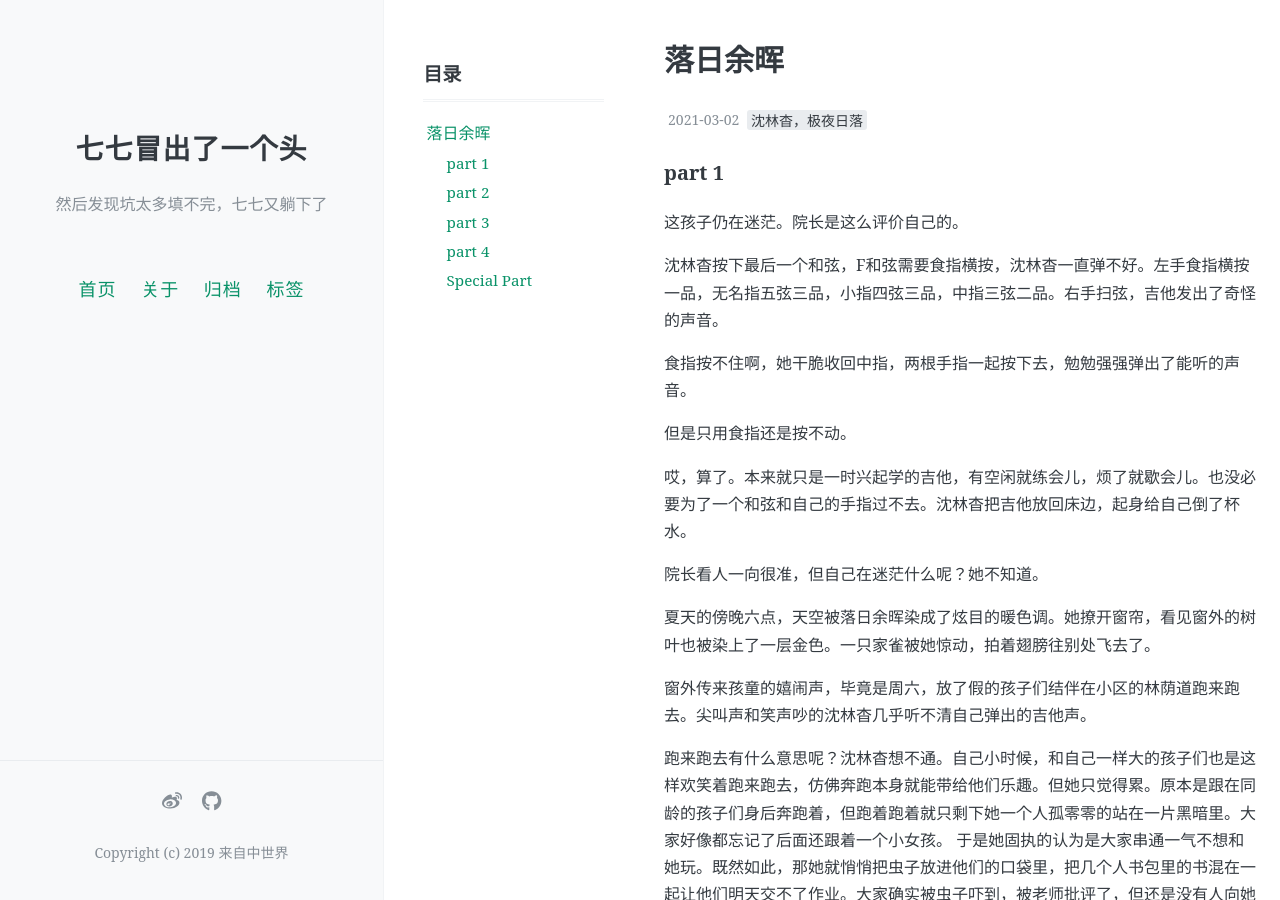
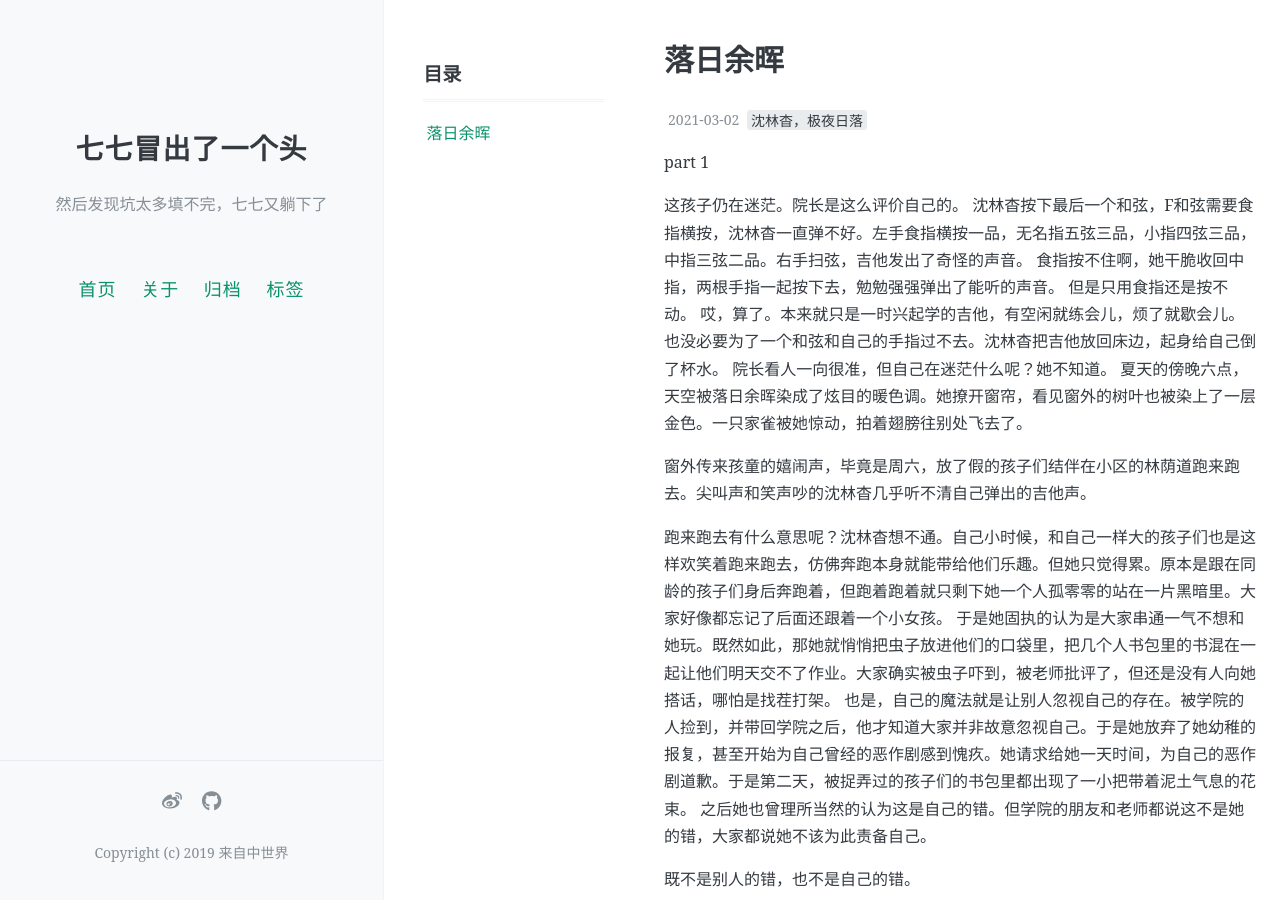
Before and after one commit to gregoriooooo/nanaumiwa, a Jekyll site: the page built from _posts/2021-03-02-text2.md, in a window 1280 px wide and 900 px high. Built offline with Jekyll 4.4.1, drawn with Linux system fonts in a browser that asks for light colours; comment, search, counter and statistics services are not loaded.

Commit message:
Update 2021-03-02-text2.md

```diff
--- a/_posts/2021-03-02-text2.md
+++ b/_posts/2021-03-02-text2.md
@@ -14,20 +14,14 @@ toc: true
 
 ---
 
-### part 1
+part 1
 
 这孩子仍在迷茫。院长是这么评价自己的。
-
 沈林杳按下最后一个和弦，F和弦需要食指横按，沈林杳一直弹不好。左手食指横按一品，无名指五弦三品，小指四弦三品，中指三弦二品。右手扫弦，吉他发出了奇怪的声音。
-
 食指按不住啊，她干脆收回中指，两根手指一起按下去，勉勉强强弹出了能听的声音。
-
 但是只用食指还是按不动。
-
 哎，算了。本来就只是一时兴起学的吉他，有空闲就练会儿，烦了就歇会儿。也没必要为了一个和弦和自己的手指过不去。沈林杳把吉他放回床边，起身给自己倒了杯水。
-
 院长看人一向很准，但自己在迷茫什么呢？她不知道。
-
 夏天的傍晚六点，天空被落日余晖染成了炫目的暖色调。她撩开窗帘，看见窗外的树叶也被染上了一层金色。一只家雀被她惊动，拍着翅膀往别处飞去了。
 
 窗外传来孩童的嬉闹声，毕竟是周六，放了假的孩子们结伴在小区的林荫道跑来跑去。尖叫声和笑声吵的沈林杳几乎听不清自己弹出的吉他声。
@@ -49,7 +43,7 @@ toc: true
 
 
 
-### part 2
+part 2
 
 忘了介绍，童亦遥和邵晨，是沈林杳最信任的朋友，也是最合拍的搭档。
 
@@ -98,7 +92,7 @@ toc: true
 
 
 
-### part 3
+part 3
 
 然后三人在宿舍走廊又相遇了。
 
@@ -132,7 +126,7 @@ toc: true
 
 
 
-### part 4
+part 4
 
 沈林杳再次搜查了冰箱，确认需要采购的东西，然后在群组里发了个消息，询问出门采购的事宜。
 
@@ -162,7 +156,7 @@ toc: true
 
 
 
-### Special Part
+Special Part
 
 某月某日，学院某处
 
```
